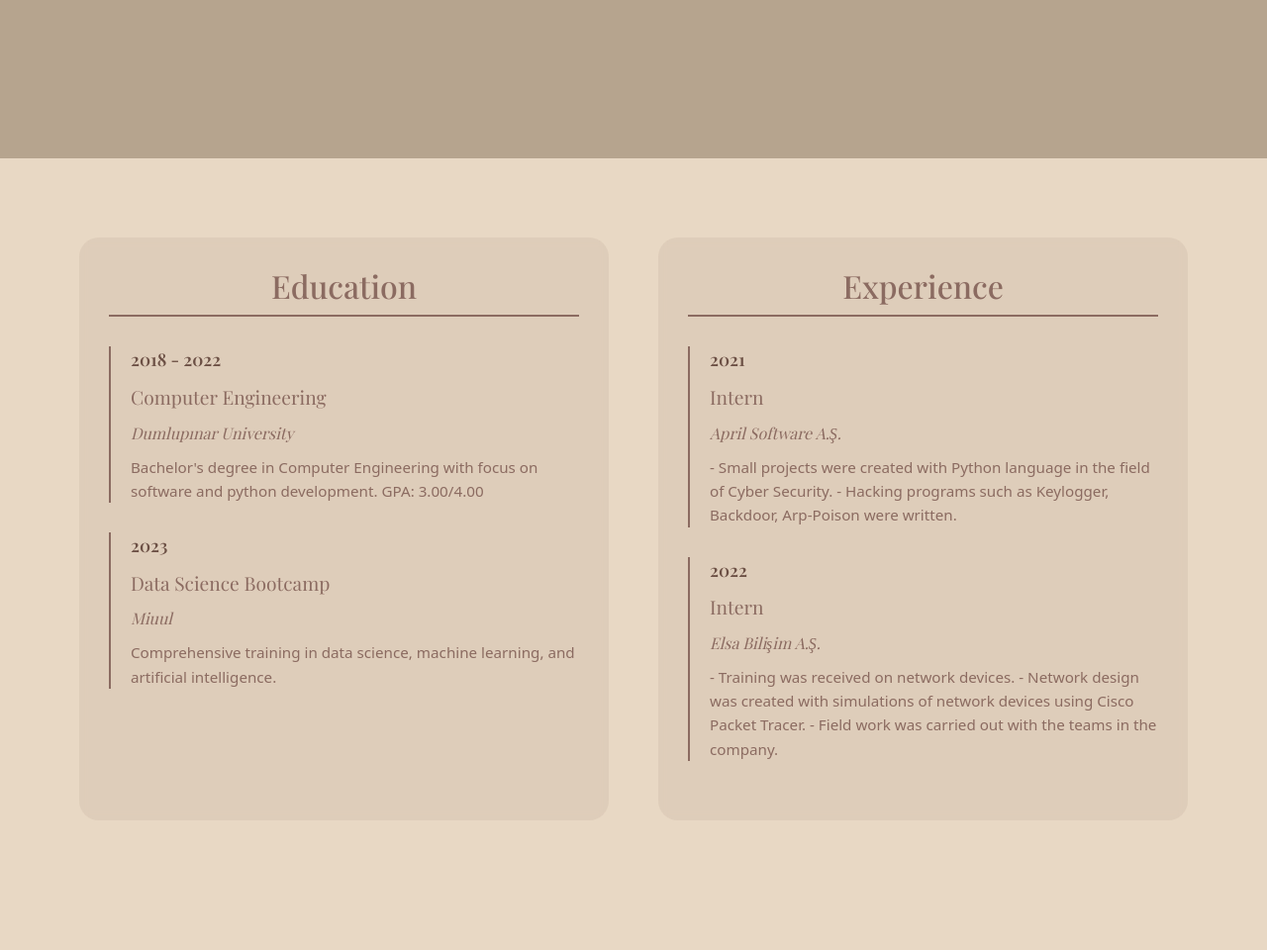
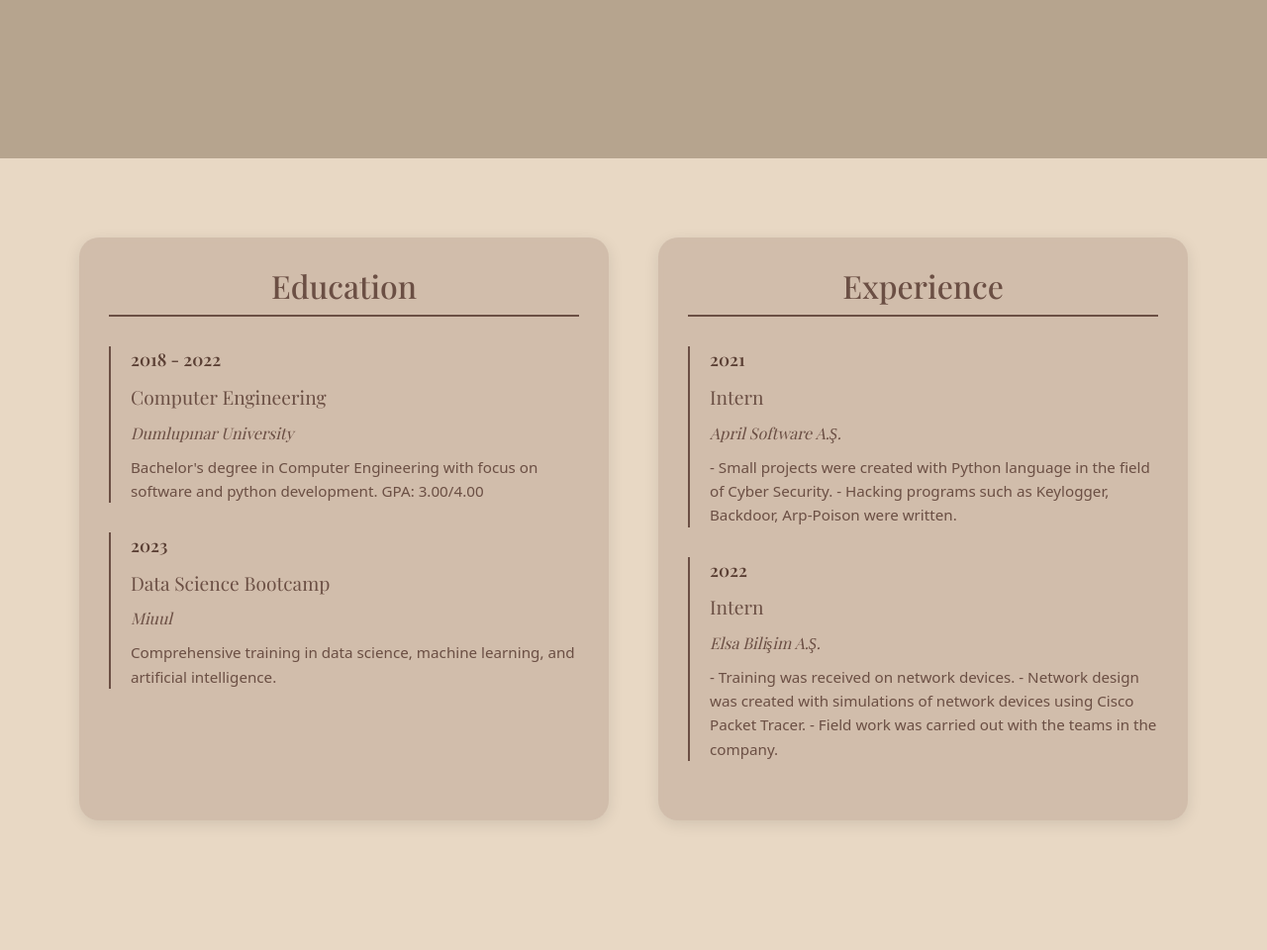
Before and after one commit to aysuyld/aysu_yildiz_, a Django app: page / in a window 1280 px wide. Shown: the part 1440-2400 px from the top of the page at 99% size. Run offline with Django 5.2, Linux system fonts and the light colour scheme; parts of the project's set-up code (start-up, migrations or seed data) failed here and were passed over; some libraries are stand-ins or nearby versions.

Commit message:
update home

```diff
--- a/projects/templates/home.html
+++ b/projects/templates/home.html
@@ -377,19 +377,20 @@
 
         .column {
             flex: 1;
-            background-color: rgba(139, 107, 97, 0.1);
+            background-color: rgba(139, 107, 97, 0.25); /* Arka plan rengini koyulaştırdım */
             border-radius: 20px;
             padding: 30px;
             backdrop-filter: blur(5px);
+            box-shadow: 0 4px 15px rgba(0,0,0,0.1); /* Derinlik katmak için gölge ekledim */
         }
 
         .column-title {
             font-family: 'Playfair Display', serif;
             font-size: 2rem;
-            color: #8B6B61;
+            color: #6B4F44; /* Başlık rengini biraz koyulaştırdım */
             margin-bottom: 30px;
             text-align: center;
-            border-bottom: 2px solid #8B6B61;
+            border-bottom: 2px solid #6B4F44;
             padding-bottom: 10px;
         }
 
@@ -397,13 +398,13 @@
             margin-bottom: 30px;
             position: relative;
             padding-left: 20px;
-            border-left: 2px solid #8B6B61;
+            border-left: 2px solid #6B4F44; /* Timeline çizgisini koyulaştırdım */
         }
 
         .timeline-date {
             font-family: 'Playfair Display', serif;
             font-size: 1.1rem;
-            color: #6B4F44;
+            color: #5A3F34; /* Tarih rengini koyulaştırdım */
             margin-bottom: 10px;
             font-weight: bold;
         }
@@ -411,21 +412,21 @@
         .timeline-title {
             font-family: 'Playfair Display', serif;
             font-size: 1.2rem;
-            color: #8B6B61;
+            color: #6B4F44; /* Başlık rengini koyulaştırdım */
             margin-bottom: 10px;
         }
 
         .timeline-subtitle {
             font-family: 'Playfair Display', serif;
             font-size: 1rem;
-            color: #8B6B61;
+            color: #6B4F44;
             margin-bottom: 10px;
             font-style: italic;
         }
 
         .timeline-description {
             font-size: 0.95rem;
-            color: #8B6B61;
+            color: #6B4F44;
             line-height: 1.6;
         }
     </style>
```
